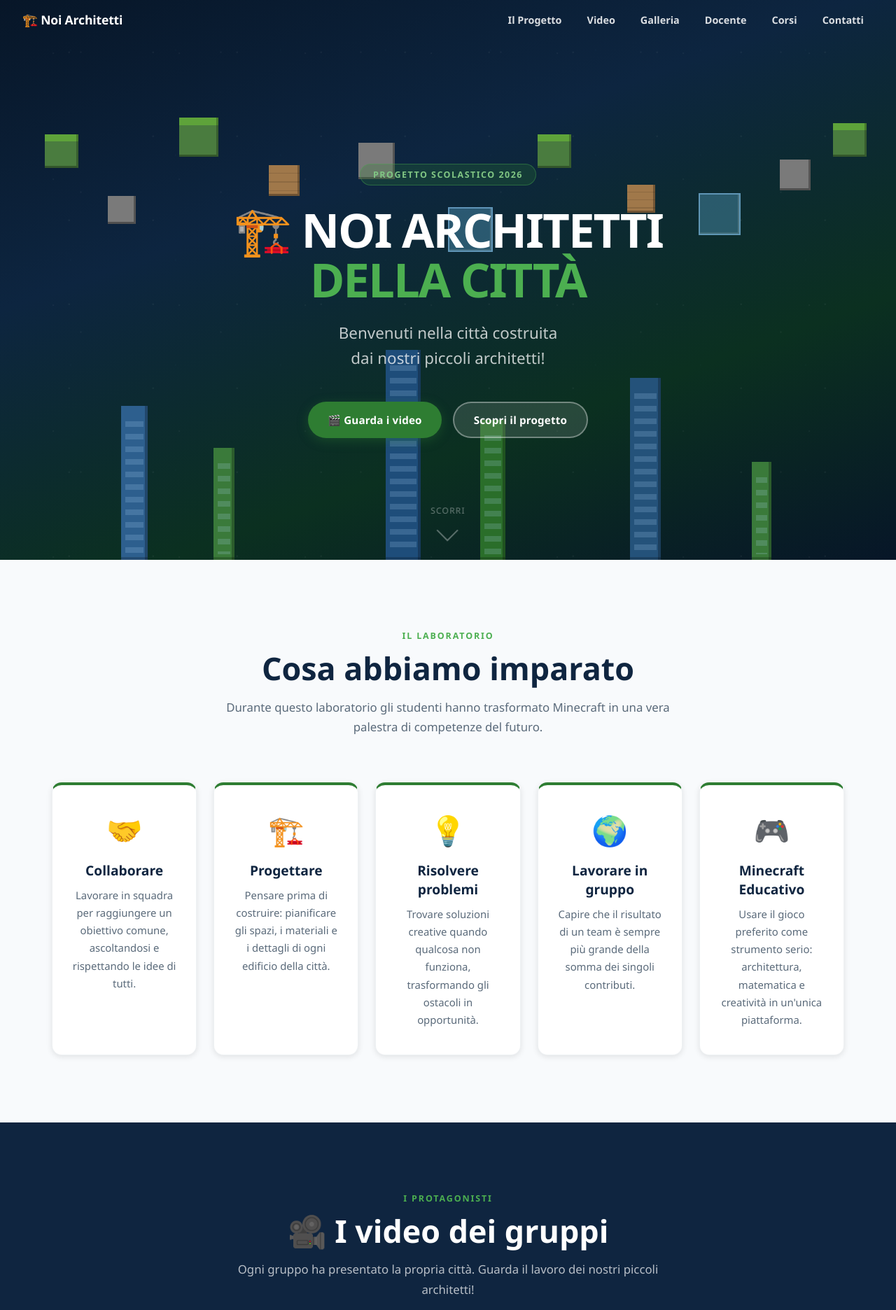
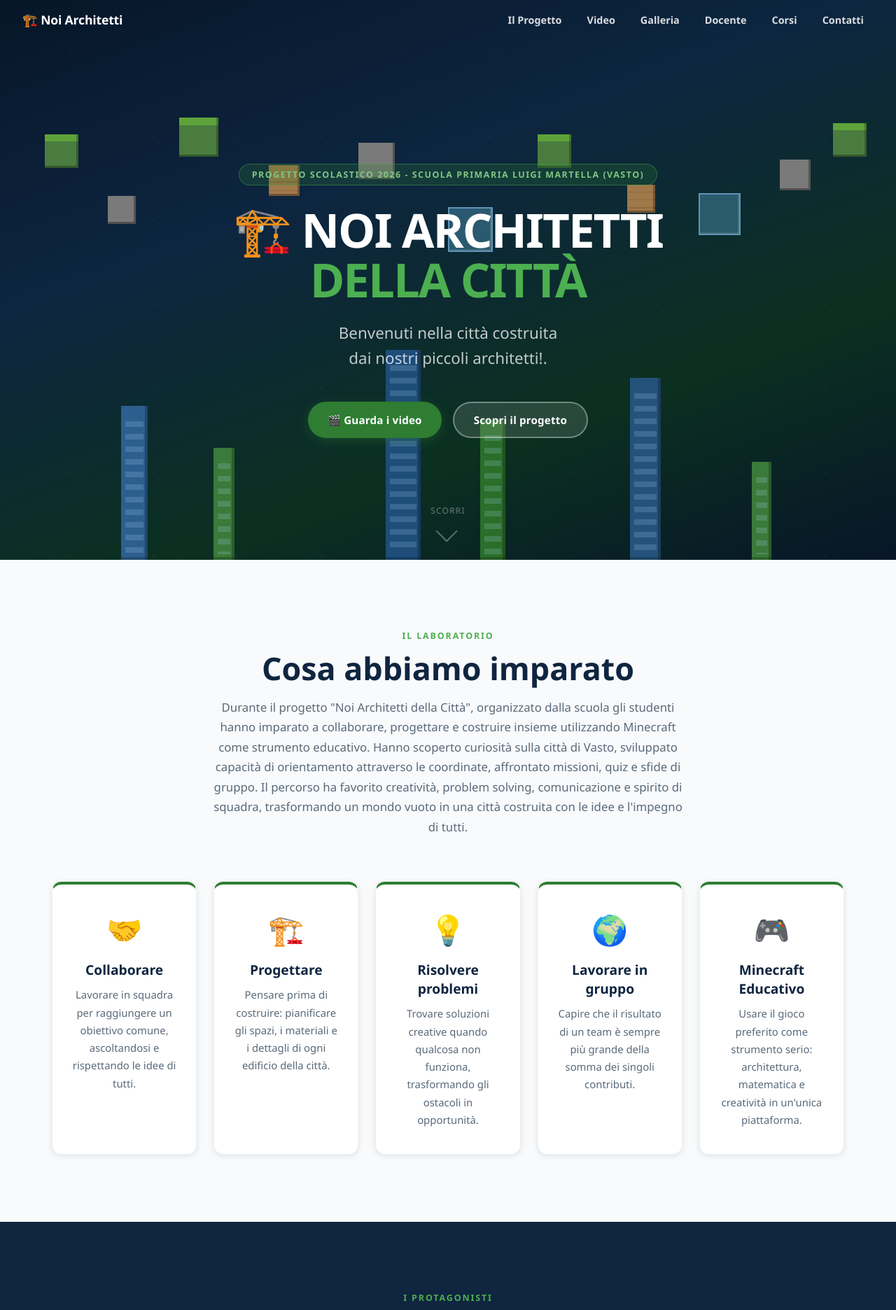
Before and after one commit to CristianAloe/architetti-citta, a plain HTML site: page index.html in a window 1280 px wide. Shown: the top 1872 px of the page at 70% size. Drawn offline with Linux system fonts and the light colour scheme.

Commit message:
Cambio Nome

```diff
--- a/index.html
+++ b/index.html
@@ -48,9 +48,9 @@
     </nav>
 
     <div class="hero__content">
-      <div class="hero__badge">Progetto Scolastico 2026</div>
+      <div class="hero__badge">Progetto Scolastico 2026 -  Scuola Primaria Luigi Martella (Vasto) </div>
       <h1 class="hero__title">🏗️ NOI ARCHITETTI<br><span>DELLA CITTÀ</span></h1>
-      <p class="hero__subtitle">Benvenuti nella città costruita<br>dai nostri piccoli architetti!</p>
+      <p class="hero__subtitle">Benvenuti nella città costruita<br>dai nostri piccoli architetti!.</p>
       <div class="hero__actions">
         <a href="#video" class="btn btn--primary">🎬 Guarda i video</a>
         <a href="#progetto" class="btn btn--ghost">Scopri il progetto</a>
@@ -71,7 +71,7 @@
         <div class="section-header">
           <span class="section-eyebrow">Il laboratorio</span>
           <h2 class="section-title">Cosa abbiamo imparato</h2>
-          <p class="section-desc">Durante questo laboratorio gli studenti hanno trasformato Minecraft in una vera palestra di competenze del futuro.</p>
+          <p class="section-desc">Durante il progetto "Noi Architetti della Città", organizzato dalla scuola  gli studenti hanno imparato a collaborare, progettare e costruire insieme utilizzando Minecraft come strumento educativo. Hanno scoperto curiosità sulla città di Vasto, sviluppato capacità di orientamento attraverso le coordinate, affrontato missioni, quiz e sfide di gruppo. Il percorso ha favorito creatività, problem solving, comunicazione e spirito di squadra, trasformando un mondo vuoto in una città costruita con le idee e l'impegno di tutti.</p>
         </div>
         <div class="skills-grid">
           <div class="skill-card" data-aos>
@@ -109,7 +109,7 @@
         <div class="section-header section-header--light">
           <span class="section-eyebrow">I protagonisti</span>
           <h2 class="section-title">🎥 I video dei gruppi</h2>
-          <p class="section-desc">Ogni gruppo ha presentato la propria città. Guarda il lavoro dei nostri piccoli architetti!</p>
+          <p class="section-desc">Ogni gruppo ha presentato il proprio elabaorato. Guarda il lavoro dei nostri piccoli architetti!</p>
         </div>
         <div class="video-grid">
 
@@ -254,7 +254,7 @@
             <span class="section-eyebrow">Chi sono</span>
             <h2 class="section-title">👨‍💻 Il docente</h2>
             <div class="teacher-bio__text">
-              <p>Ciao! Sono <strong>Cris Alo</strong>.</p>
+              <p>Ciao! Sono <strong>Cristian Aloè</strong>.</p>
               <p>Mi occupo di <strong>coding e laboratori digitali</strong> per bambini e ragazzi. Il mio obiettivo è far imparare divertendosi.</p>
               <p>Credo che ogni bambino abbia il potenziale per diventare un creatore del mondo digitale: non solo un consumatore, ma un <em>architetto</em> del futuro.</p>
             </div>
@@ -381,7 +381,7 @@
   <footer class="footer">
     <div class="container">
       <div class="footer__logo">🏗️ Noi Architetti della Città</div>
-      <p class="footer__copy">© 2025 Cris Alo — Creato con ❤️ per i piccoli architetti.</p>
+      <p class="footer__copy">© 2025 Cristian Aloè — Creato con ❤️ per i piccoli architetti.</p>
       <p class="footer__sub">Coding &amp; Laboratori Digitali per Bambini e Ragazzi</p>
     </div>
   </footer>
```
